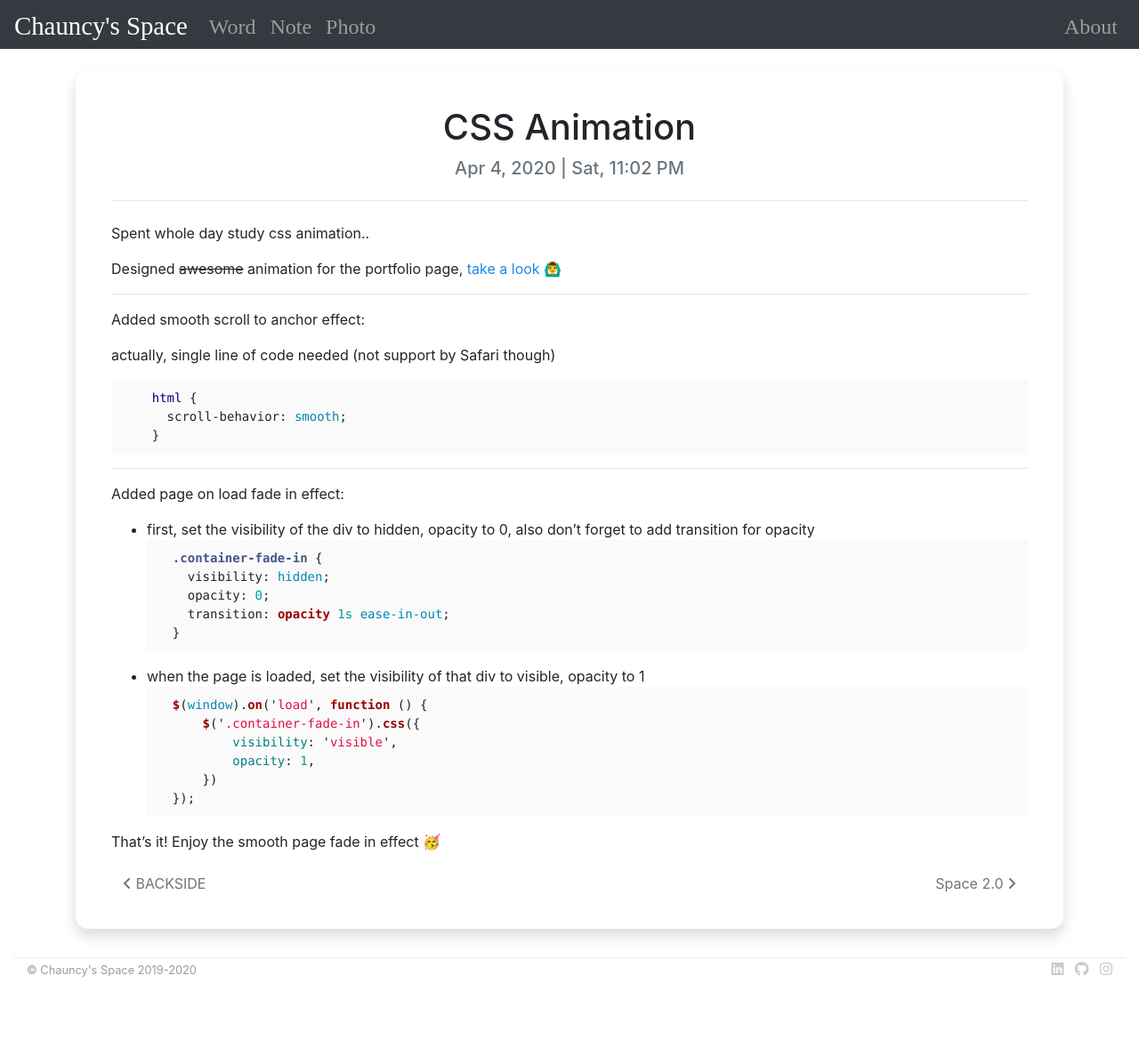
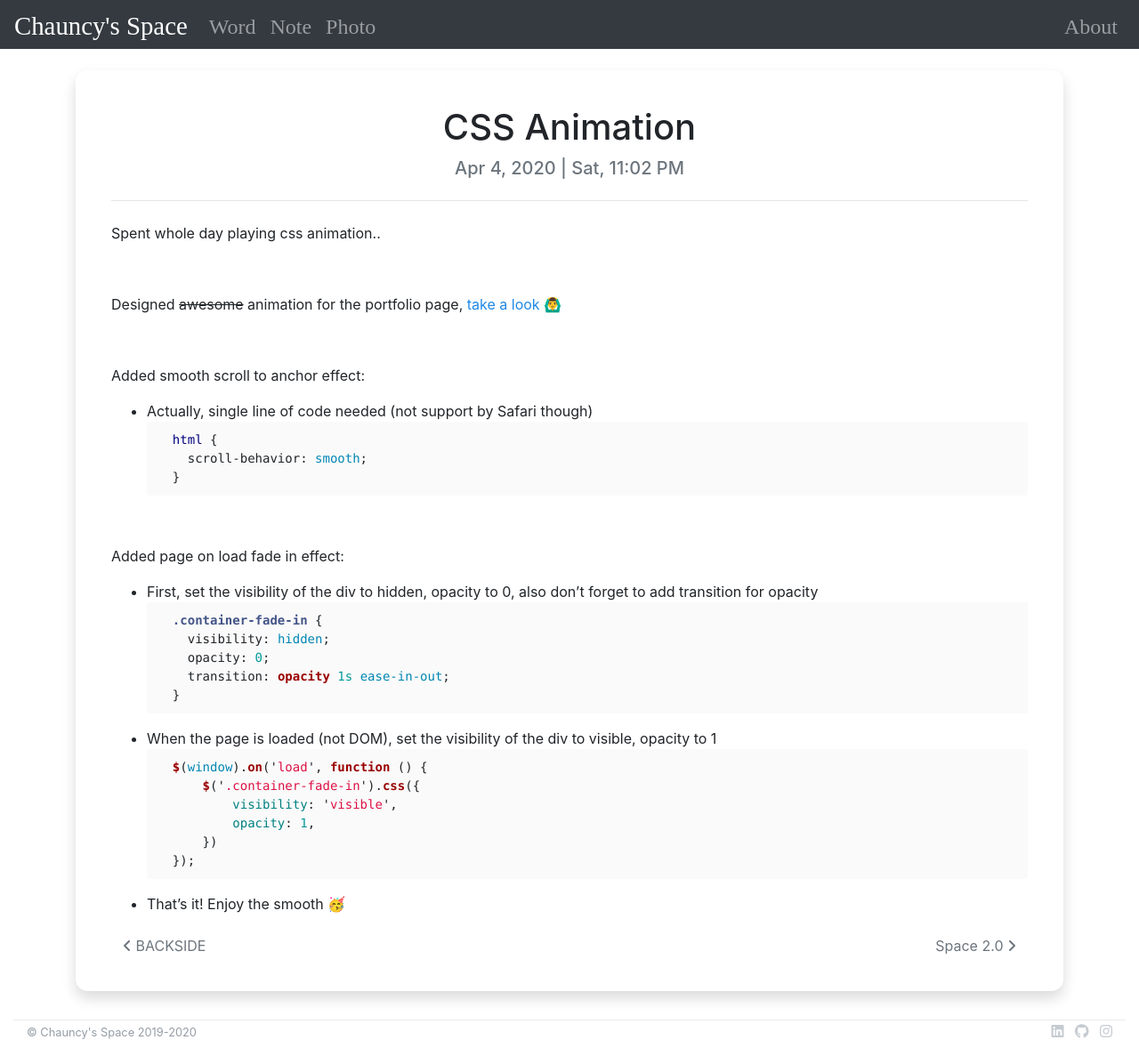
Before and after one commit to chauncyf/chauncyf.github.io, a Jekyll site: the page built from _posts/2020-04-04-css-animation.md, in a window 1280 px wide. Shown: the whole page at 89% size. Built offline with Jekyll 4.4.1, drawn with Linux system fonts in a browser that asks for light colours; nearby versions of some CDN libraries; some web fonts are replaced; before the commit the page ends 1117 px from its top, so only the background shows below that.

Commit message:
update post

````diff
--- a/_posts/2020-04-04-css-animation.md
+++ b/_posts/2020-04-04-css-animation.md
@@ -3,31 +3,34 @@ layout: post
 title: CSS Animation
 date: 2020-04-04 23:02 -0400
 author: Chauncy
-category: word
+category: code
 tags:
 image:
 published: true
 ---
 
-Spent whole day study css animation..  <hide>强迫症真的不能搞前端..绝对会猝死..</hide>
+Spent whole day playing css animation..  <hide>强迫症真的不能搞前端..绝对会猝死..</hide>
 
+<br>
 
 Designed ~~awesome~~ animation for the portfolio page, [take a look 🙆‍♂️](https://chauncyf.github.io/)
 
----
+<br>
+
 Added smooth scroll to anchor effect:
 
-actually, single line of code needed (not support by Safari though)
+- Actually, single line of code needed (not support by Safari though)
 ```css
     html {
       scroll-behavior: smooth;
     }
 ```
 
----
+<br>
+
 Added page on load fade in effect:
 
-- first, set the visibility of the div to hidden, opacity to 0, also don't forget to add transition for opacity
+- First, set the visibility of the div to hidden, opacity to 0, also don't forget to add transition for opacity
 ```css
     .container-fade-in {
       visibility: hidden;
@@ -35,7 +38,7 @@ Added page on load fade in effect:
       transition: opacity 1s ease-in-out;
     }
 ```
-- when the page is loaded, set the visibility of that div to visible, opacity to 1
+- When the page is loaded (not DOM), set the visibility of the div to visible, opacity to 1
 ```javascript
     $(window).on('load', function () {
         $('.container-fade-in').css({
@@ -44,5 +47,4 @@ Added page on load fade in effect:
         })
     });
 ```
-
-That's it! Enjoy the smooth page fade in effect 🥳
+- That's it! Enjoy the smooth 🥳
````
